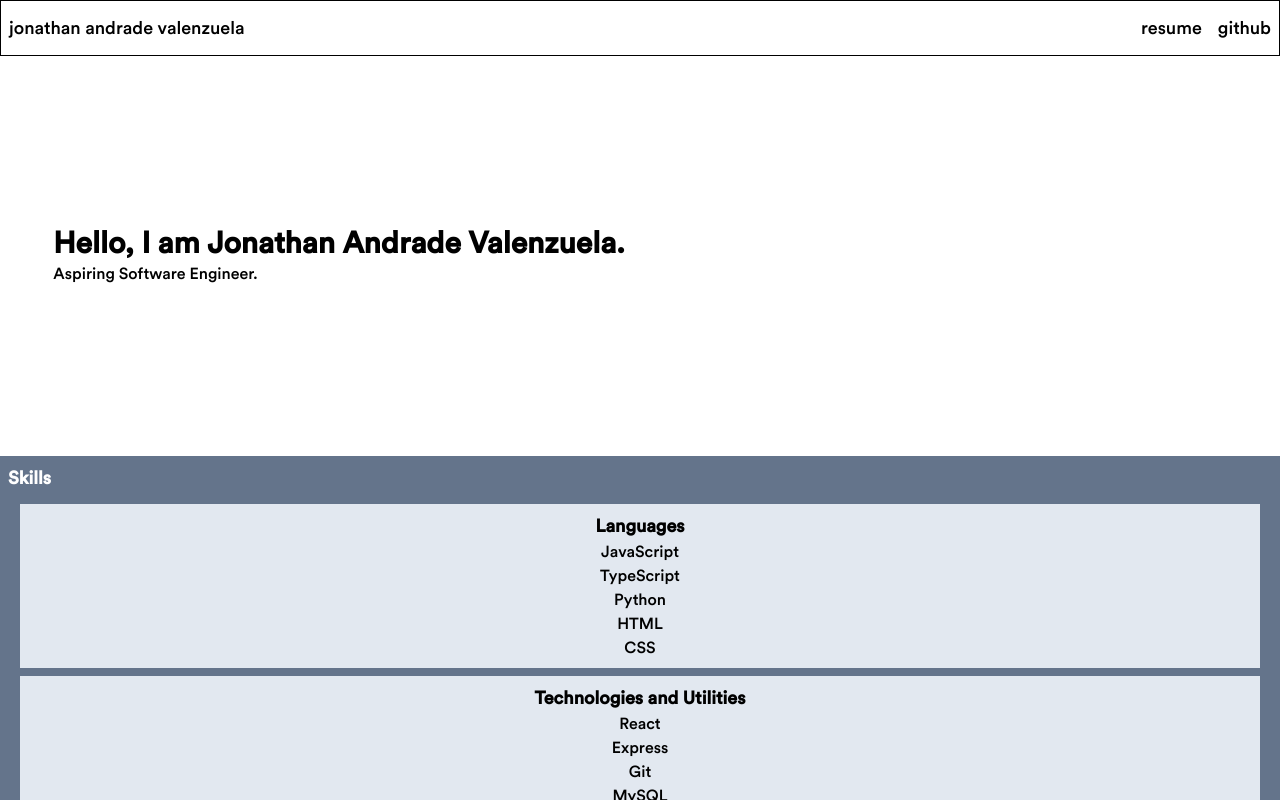
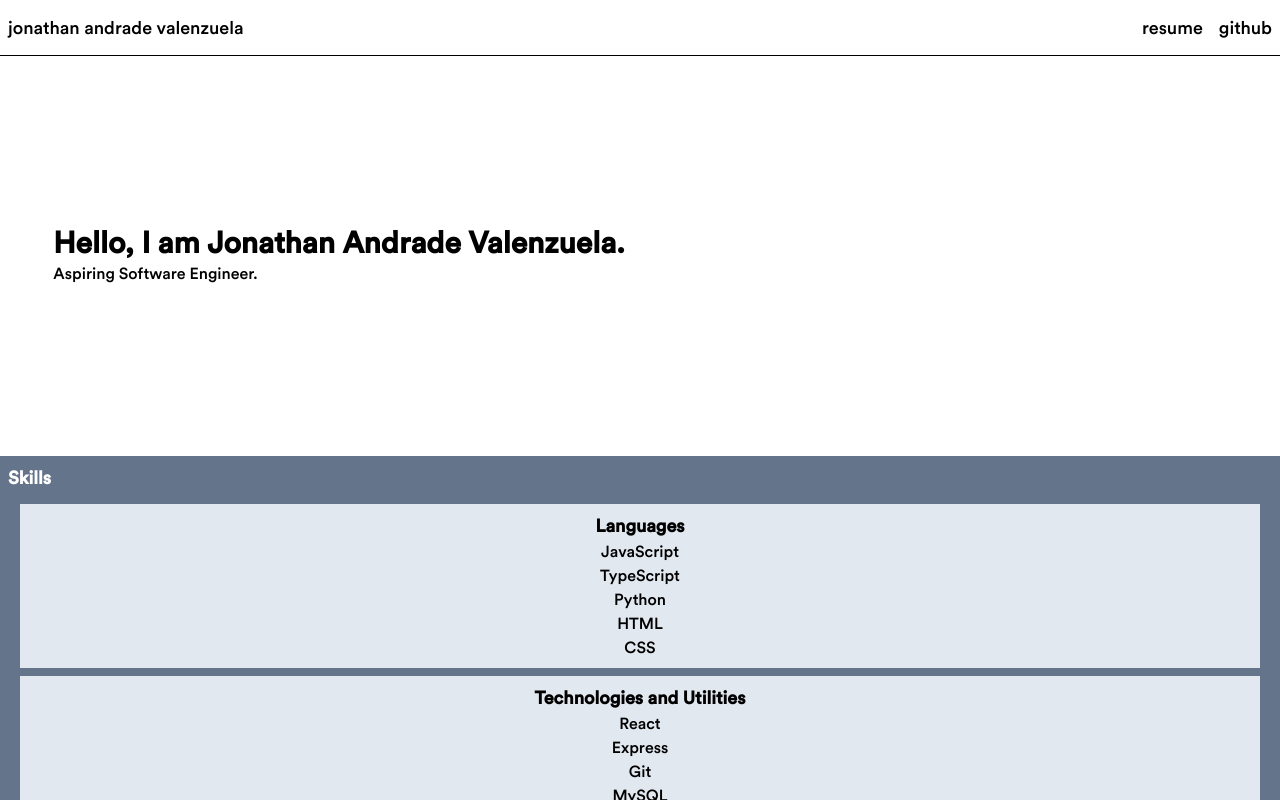
Before and after one commit to jmv1006/portfolio, a React (Vite) app: page / in a window 1280 px wide. Built offline with nearby package versions, Linux system fonts and the light colour scheme.

Commit message:
removed border from top of header

```diff
--- a/src/components/header.tsx
+++ b/src/components/header.tsx
@@ -19,7 +19,7 @@ const Header = () => {
     };
 
     return (
-        <div className="w-full h-14 p-2 sticky top-0 flex items-center justify-between border border-black text-lg bg-white">
+        <div className="w-full h-14 p-2 sticky top-0 flex items-center justify-between border-b border-black text-lg bg-white">
             jonathan andrade valenzuela
             {matches &&
                 <div className="flex gap-4">
```
